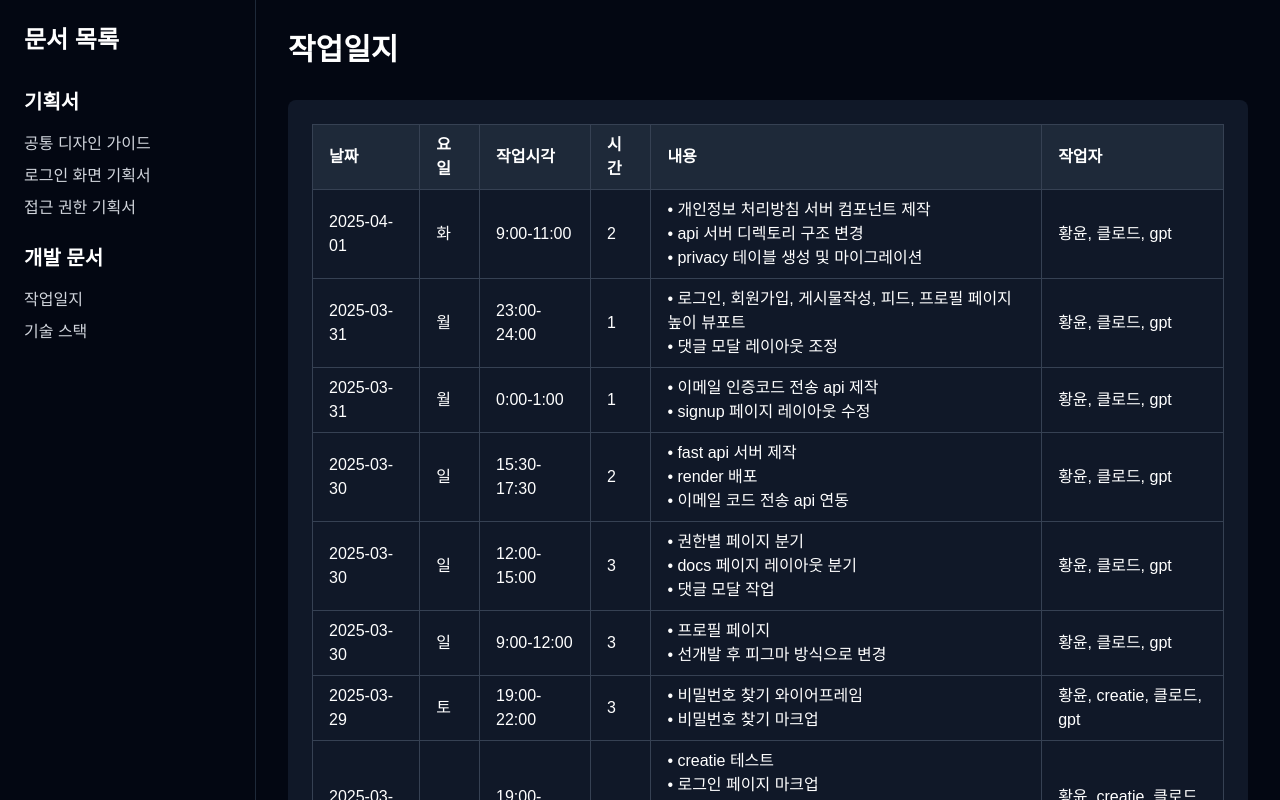
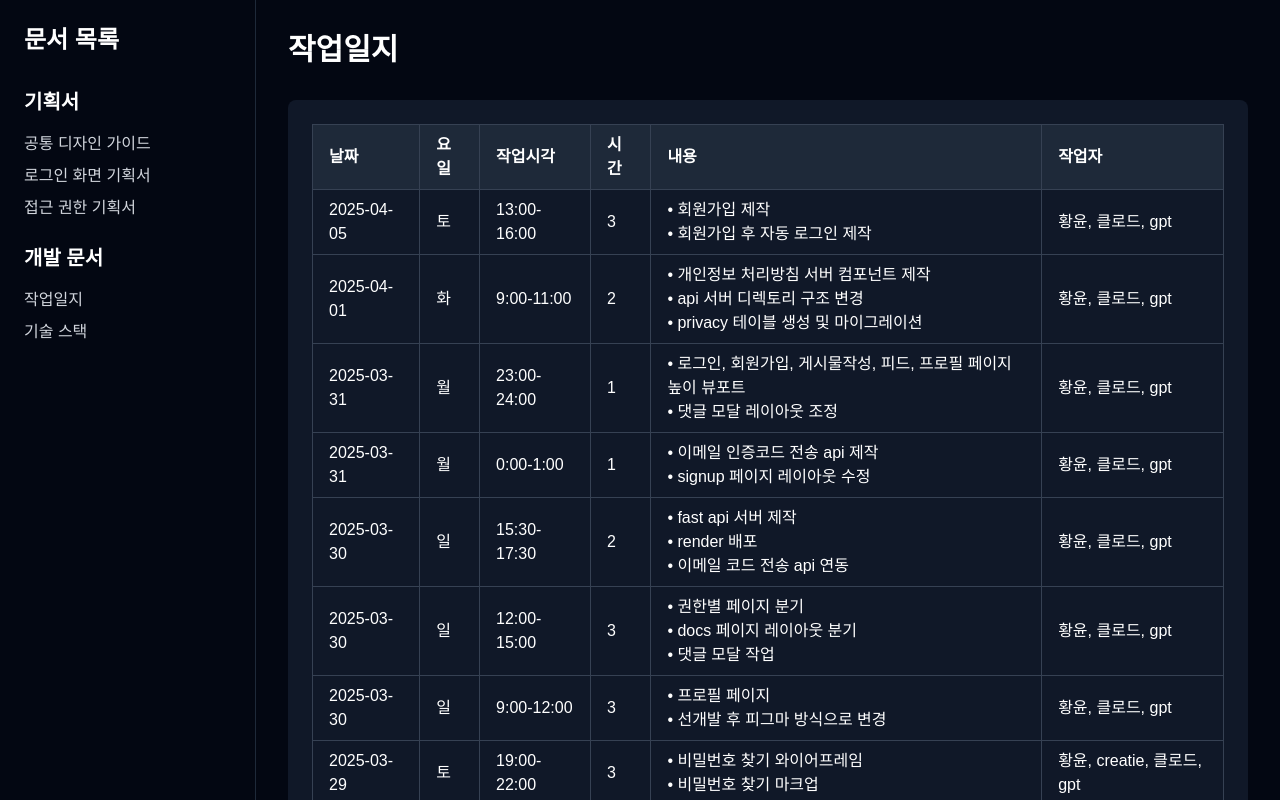
Before and after one commit to zzang535/poestagram, a Next.js app: page /docs/work-log in a window 1280 px wide. Shown: the top 800 px of the page. Built offline with nearby package versions, Linux system fonts and the light colour scheme.

Commit message:
docs: 작업일지에 회원가입 및 자동 로그인 작업 내용 추가

```diff
--- a/src/app/docs/work-log/page.tsx
+++ b/src/app/docs/work-log/page.tsx
@@ -2,6 +2,14 @@
 
 export default function WorkLogPage() {
   const workLogs = [
+    {
+      date: "2025-04-05",
+      day: "토",
+      time: "13:00-16:00",
+      hours: 3,
+      content: "• 회원가입 제작\n• 회원가입 후 자동 로그인 제작",
+      workers: "황윤, 클로드, gpt"
+    },
     {
       date: "2025-04-01",
       day: "화",
```
